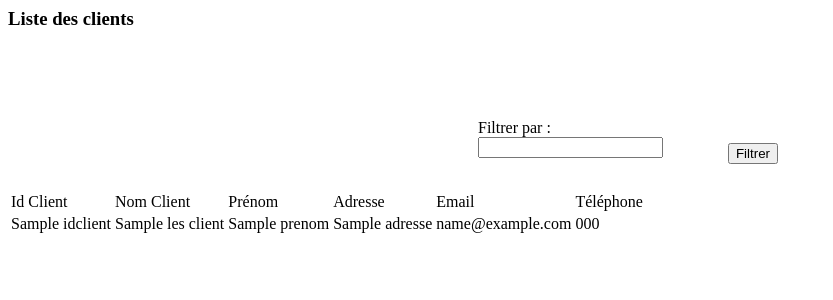
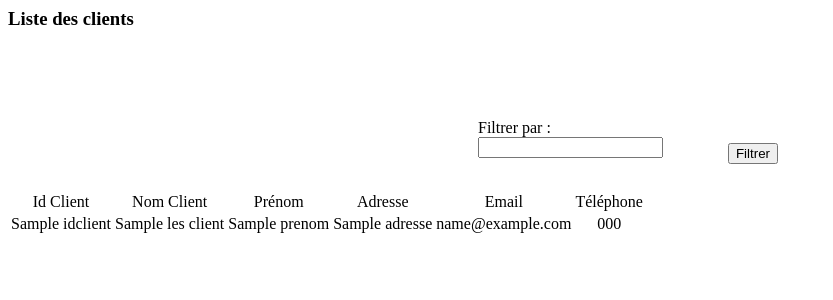
Before and after one commit to Louis-2204/Garage2023, a PHP site: template vue/vue_les_clients.php in a window 1280 px wide. Shown: the top 300 px of the page, without its empty margins (0-833 px from the left). Run offline with PHP 8.4, Linux system fonts and the light colour scheme; the template is opened without the code that fills it: most values are stand-ins (such as "Sample title", 1, 10 or a date in 2020).

Commit message:
table centrée

```diff
--- a/vue/vue_les_clients.php
+++ b/vue/vue_les_clients.php
@@ -84,4 +84,9 @@
     top: 24px;
     margin-left: 10px;
   }
+
+
+  table {
+    text-align: center;
+  }
 </style>
--- a/vue/vue_les_interventions.php
+++ b/vue/vue_les_interventions.php
@@ -86,4 +86,9 @@
     top: 24px;
     margin-left: 10px;
   }
+
+
+  table {
+    text-align: center;
+  }
 </style>
--- a/vue/vue_les_techniciens.php
+++ b/vue/vue_les_techniciens.php
@@ -84,4 +84,8 @@
     top: 24px;
     margin-left: 10px;
   }
+
+  table {
+    text-align: center;
+  }
 </style>
--- a/vue/vue_les_vehicules.php
+++ b/vue/vue_les_vehicules.php
@@ -109,4 +109,9 @@
   .matr {
     color: blue;
   }
+
+
+  table {
+    text-align: center;
+  }
 </style>
```
